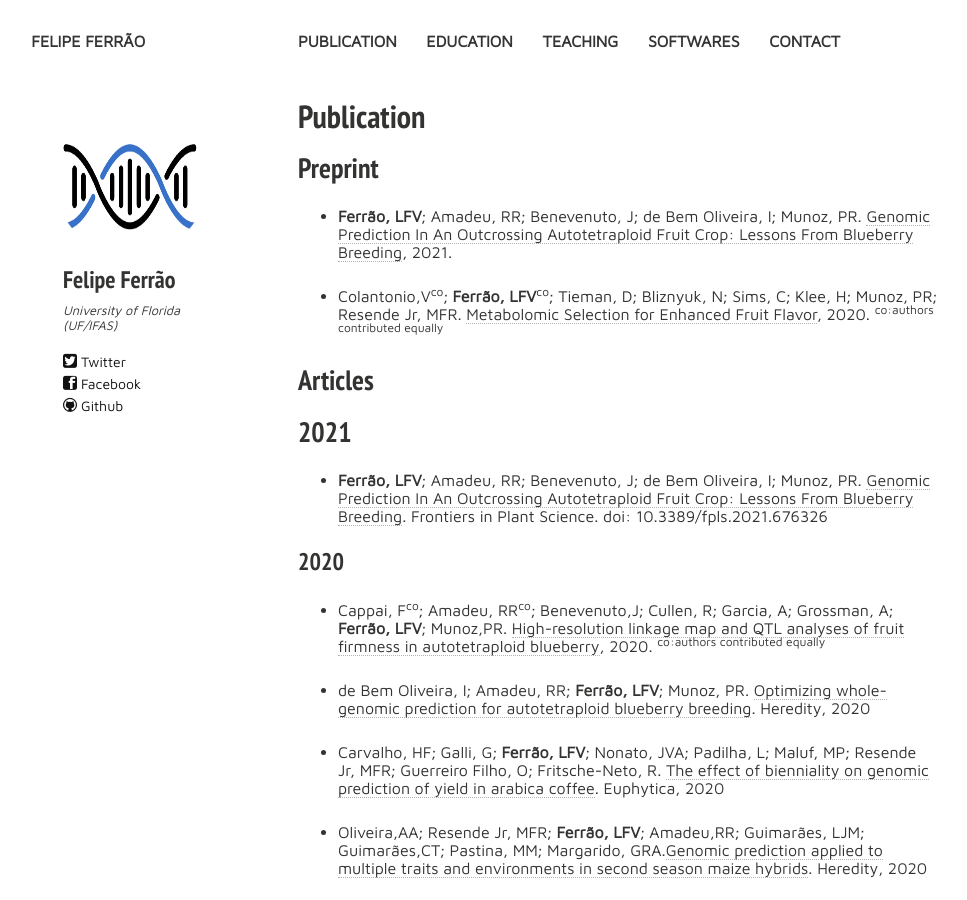
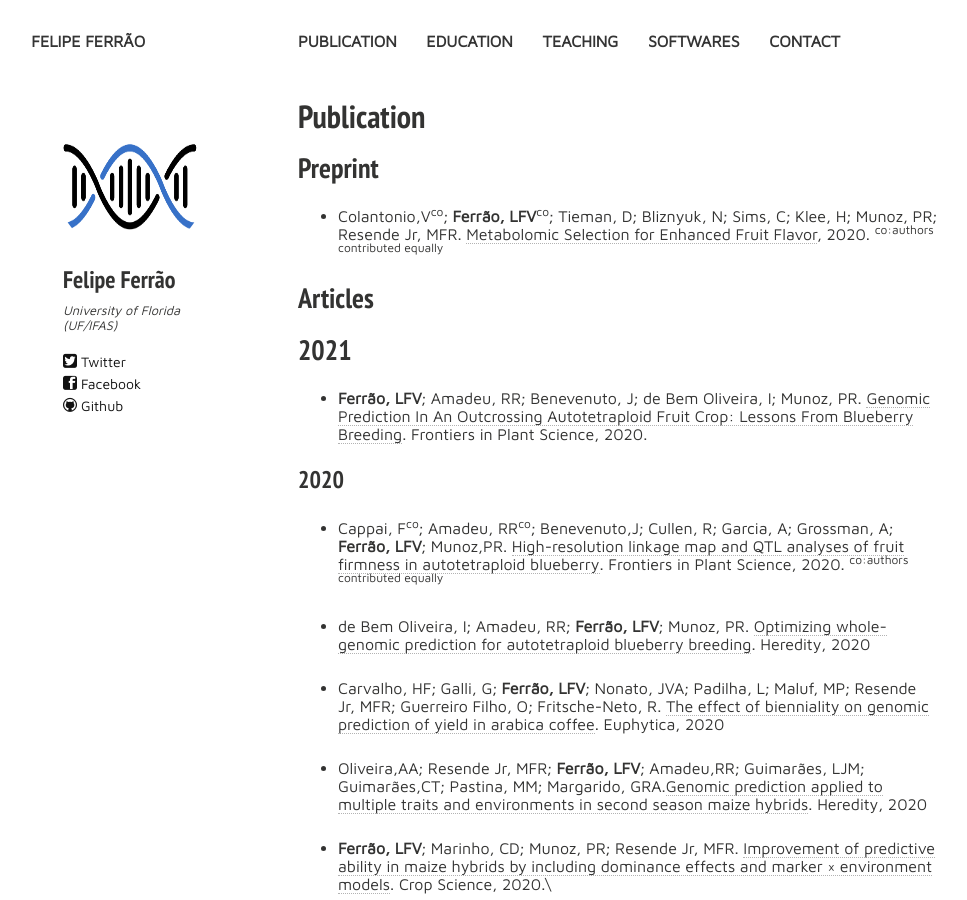
Before and after one commit to lfelipe-ferrao/lfelipe-ferrao.github.io, a Jekyll site: the page built from publication.md, in a window 1280 px wide and 900 px high. Shown: the whole window, without its empty margins (22-989 px from the left). Built offline with Jekyll 4.4.1, drawn with Linux system fonts in a browser that asks for light colours; nearby versions of some CDN libraries.

Commit message:
Update publication.md

```diff
--- a/publication.md
+++ b/publication.md
@@ -14,7 +14,6 @@ tags: [people, undergrads, MSc, PhD, postdocs]
 
 ## Preprint
 
-- **Ferrão, LFV**; Amadeu, RR; Benevenuto, J; de Bem Oliveira, I; Munoz, PR. [Genomic Prediction In An Outcrossing Autotetraploid Fruit Crop: Lessons From Blueberry Breeding](https://www.biorxiv.org/content/10.1101/2021.03.05.434007v1), 2021.
 
 - Colantonio,V<sup>co</sup>; **Ferrão, LFV**<sup>co</sup>; Tieman, D; Bliznyuk, N; Sims, C; Klee, H; Munoz, PR; Resende Jr, MFR. [Metabolomic Selection for Enhanced Fruit Flavor](https://www.biorxiv.org/content/10.1101/2020.09.17.302802v1), 2020.
 <sup>co:authors contributed equally</sup>
@@ -23,13 +22,12 @@ tags: [people, undergrads, MSc, PhD, postdocs]
 
 ## 2021
 
-- **Ferrão, LFV**; Amadeu, RR; Benevenuto, J; de Bem Oliveira, I; Munoz, PR. [Genomic Prediction In An Outcrossing Autotetraploid Fruit Crop: Lessons From Blueberry Breeding](https://www.frontiersin.org/articles/10.3389/fpls.2021.676326/abstract). Frontiers in Plant Science. doi: 10.3389/fpls.2021.676326
+- **Ferrão, LFV**; Amadeu, RR; Benevenuto, J; de Bem Oliveira, I; Munoz, PR. [Genomic Prediction In An Outcrossing Autotetraploid Fruit Crop: Lessons From Blueberry Breeding](https://t.co/FMBh5InFsF?amp=1). Frontiers in Plant Science, 2020.
 
 
 ### 2020
 
-- Cappai, F<sup>co</sup>; Amadeu, RR<sup>co</sup>; Benevenuto,J; Cullen, R; Garcia, A; Grossman, A; **Ferrão, LFV**; Munoz,PR. [High-resolution linkage map and QTL analyses of fruit firmness in autotetraploid blueberry](https://www.frontiersin.org/articles/10.3389/fpls.2020.562171/abstract), 2020.
-<sup>co:authors contributed equally</sup>
+- Cappai, F<sup>co</sup>; Amadeu, RR<sup>co</sup>; Benevenuto,J; Cullen, R; Garcia, A; Grossman, A; **Ferrão, LFV**; Munoz,PR. [High-resolution linkage map and QTL analyses of fruit firmness in autotetraploid blueberry](https://www.frontiersin.org/articles/10.3389/fpls.2020.562171/abstract). Frontiers in Plant Science, 2020. <sup>co:authors contributed equally</sup>
 
 - de Bem Oliveira, I; Amadeu, RR; **Ferrão, LFV**; Munoz, PR. [Optimizing whole-genomic prediction for autotetraploid blueberry breeding](https://www.nature.com/articles/s41437-020-00357-x). Heredity, 2020
 
```
